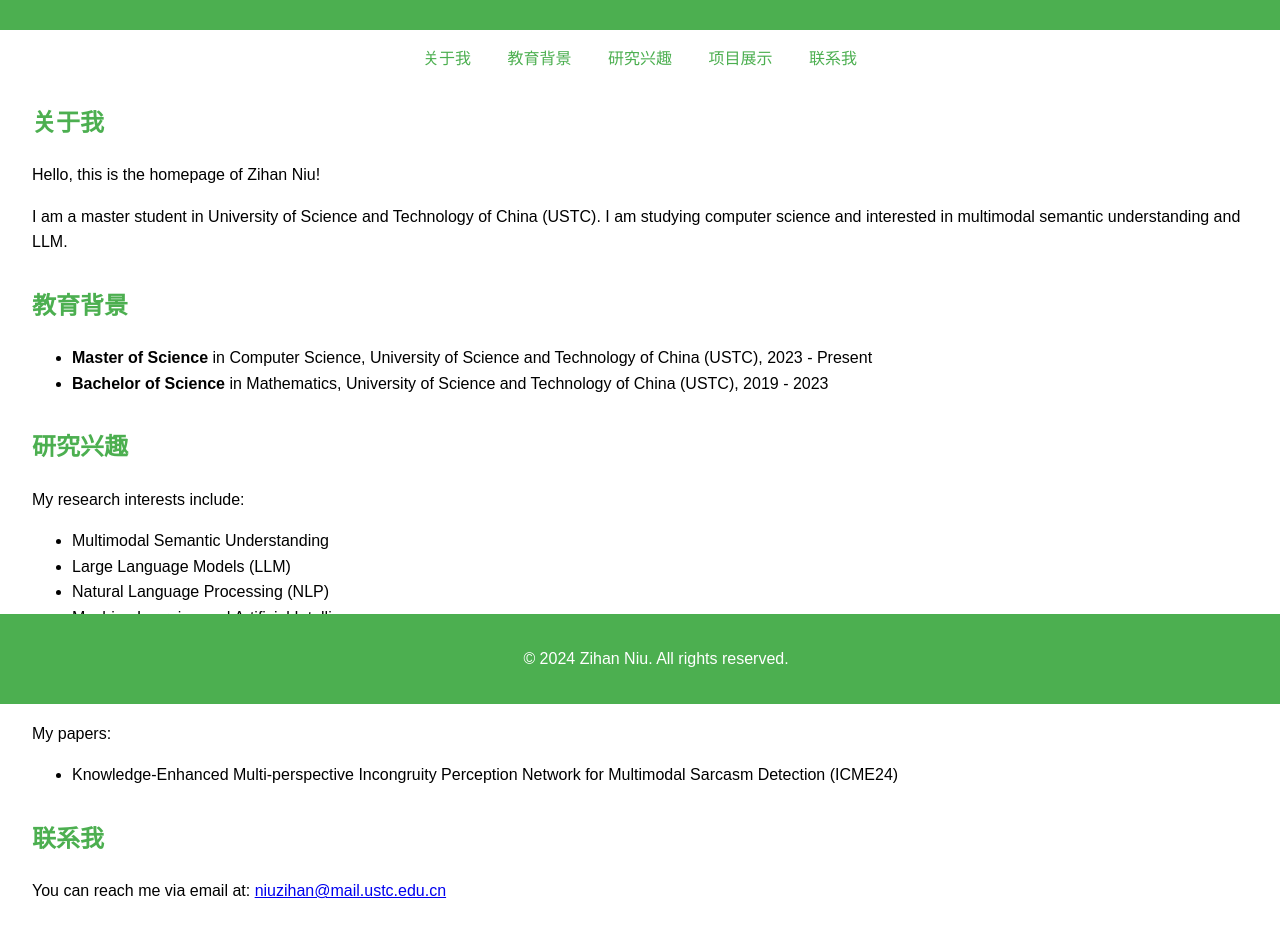
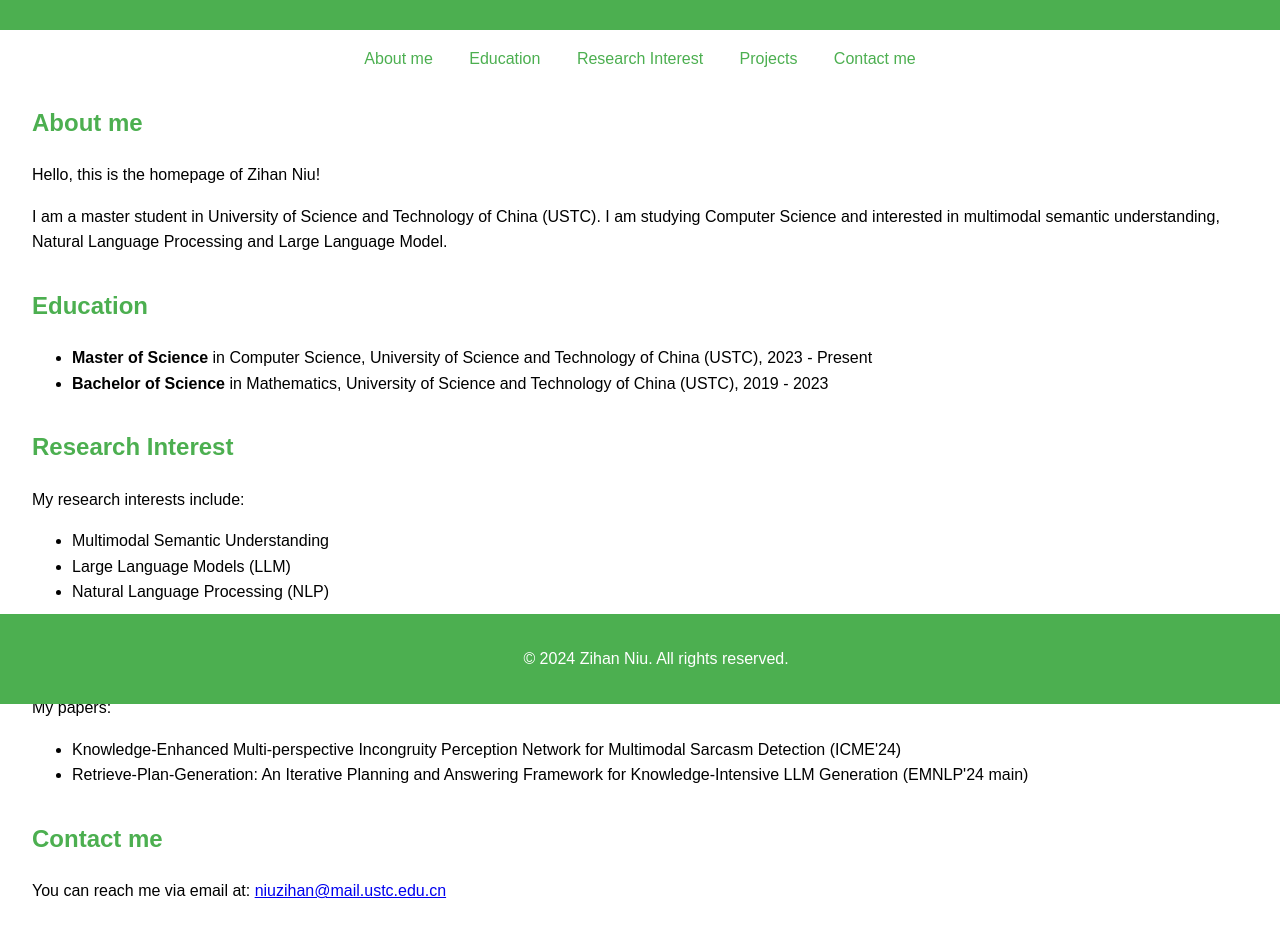
Before and after one commit to niuzhustc/niuzhustc.github.io, a plain HTML site: page index.html in a window 1280 px wide. Shown: the part 96-1032 px from the top of the page. Drawn offline with Linux system fonts and the light colour scheme.

Commit message:
Update index.html

```diff
--- a/index.html
+++ b/index.html
@@ -2,7 +2,7 @@
 <html>
 <head>
     <meta charset="UTF-8">
-    <title>这是USTC-niuzihan的网页</title>
+    <title>Homepage of Zihan Niu</title>
     <style>
         body {
             font-family: Arial, sans-serif;
@@ -47,25 +47,25 @@
 </head>
 <body>
     <header>
-        <h1>欢迎来到Zihan Niu的主页</h1>
+        <h1>Welcome to the Homepage of Zihan Niu!</h1>
     </header>
 
     <nav>
-        <a href="#about">关于我</a>
-        <a href="#education">教育背景</a>
-        <a href="#research">研究兴趣</a>
-        <a href="#projects">项目展示</a>
-        <a href="#contact">联系我</a>
+        <a href="#about">About me</a>
+        <a href="#education">Education</a>
+        <a href="#research">Research Interest</a>
+        <a href="#projects">Projects</a>
+        <a href="#contact">Contact me</a>
     </nav>
 
     <section id="about">
-        <h2>关于我</h2>
+        <h2>About me</h2>
         <p>Hello, this is the homepage of Zihan Niu!</p>
-        <p>I am a master student in University of Science and Technology of China (USTC). I am studying computer science and interested in multimodal semantic understanding and LLM.</p>
+        <p>I am a master student in University of Science and Technology of China (USTC). I am studying Computer Science and interested in multimodal semantic understanding, Natural Language Processing and Large Language Model.</p>
     </section>
 
     <section id="education">
-        <h2>教育背景</h2>
+        <h2>Education</h2>
         <ul>
             <li><strong>Master of Science</strong> in Computer Science, University of Science and Technology of China (USTC), 2023 - Present</li>
             <li><strong>Bachelor of Science</strong> in Mathematics, University of Science and Technology of China (USTC), 2019 - 2023</li>
@@ -73,26 +73,26 @@
     </section>
 
     <section id="research">
-        <h2>研究兴趣</h2>
+        <h2>Research Interest</h2>
         <p>My research interests include:</p>
         <ul>
             <li>Multimodal Semantic Understanding</li>
             <li>Large Language Models (LLM)</li>
             <li>Natural Language Processing (NLP)</li>
-            <li>Machine Learning and Artificial Intelligence</li>
         </ul>
     </section>
 
     <section id="projects">
-        <h2>科研工作</h2>
+        <h2>Papers</h2>
       <p>My papers:</p>
         <ul>
-            <li>Knowledge-Enhanced Multi-perspective Incongruity Perception Network for Multimodal Sarcasm Detection (ICME24)</li>
+            <li>Knowledge-Enhanced Multi-perspective Incongruity Perception Network for Multimodal Sarcasm Detection (ICME'24)</li>
+            <li>Retrieve-Plan-Generation: An Iterative Planning and Answering Framework for Knowledge-Intensive LLM Generation (EMNLP'24 main)</li>
         </ul>
     </section>
 
     <section id="contact" class="contact">
-        <h2>联系我</h2>
+        <h2>Contact me</h2>
         <p>You can reach me via email at: <a href="mailto:niuzihan@mail.ustc.edu.cn">niuzihan@mail.ustc.edu.cn</a></p>
     </section>
 
```
